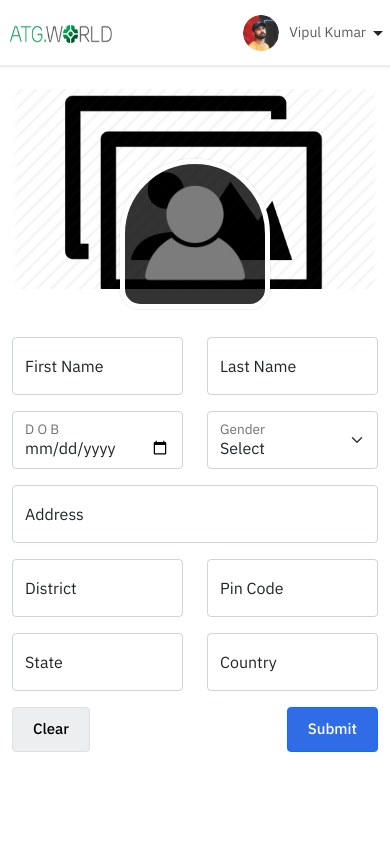
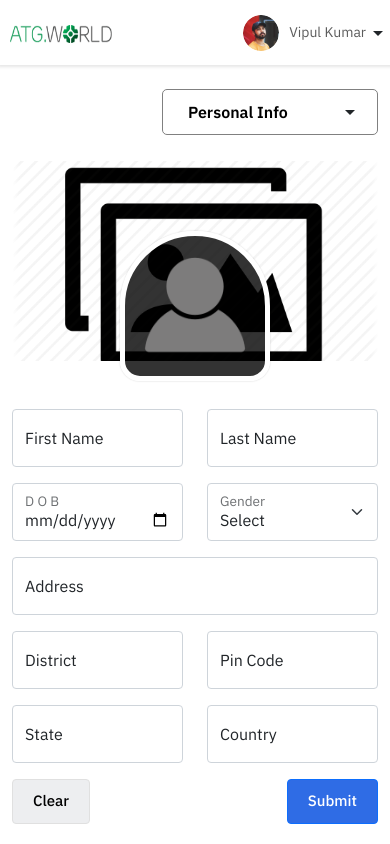
Before and after one commit to vi-kush/Social_Media_App-MERN, a React (Create React App) app: page /profile in a window 390 px wide. Built offline with nearby package versions, Linux system fonts and the light colour scheme; sample sign-in values are in the browser's storage.

Commit message:
responsive add profile

```diff
--- a/src/components/DropDown/DropDown.jsx
+++ b/src/components/DropDown/DropDown.jsx
@@ -5,10 +5,10 @@ import {useState, useRef} from 'react'
 
 const DropDown = (props) => {
 
-    const {navDropDown, linkOptions, options, title} = props
+    const {navDropDown, linkOptions, options, optionObject, title, mxw} = props
 
     const [showDropDownMenu, setShowDropDownMenu] = useState(false);
-    const [dropdownInput, setDropdownInput] = useState((options && options[0]) || "");
+    const [dropdownInput, setDropdownInput] = useState((options && options[0]) || (optionObject && optionObject.filter(v => v.uri === props.section)[0].title.toLowerCase()) || "");
     const dropdownRef = useRef();
 
     const handleClick = (e,update) => {
@@ -18,12 +18,12 @@ const DropDown = (props) => {
     }
 
     return (
-        <div className="dropdown">
+        <div className={`dropdown ${props.className}`}>
             <button className="dropdown_btn" onClick={(e)=>handleClick(e,false)}>
                 {title}
                 {
                     !navDropDown &&
-                    <input type="text" className="dropdown_text" readOnly value={dropdownInput}/>
+                    <input type="text" className="dropdown_text" readOnly value={dropdownInput} style={{maxWidth: `${mxw}px`}}/>
                 }
                 <ArrowDropDownIcon style={(showDropDownMenu ? {transform:"rotate(180deg) translateY(-2px)",transition: "transform 0.3s" } : {transition: "transform 0.3s"})}/>
             </button>
@@ -34,6 +34,15 @@ const DropDown = (props) => {
                {
                     options && options.filter(val=>val !== dropdownInput).map((opt,idx) => (<div onClick={(e)=>handleClick(e,true)} className="item" key={idx} >{opt}</div>))
                }
+               {
+                   optionObject && optionObject.filter(val=> val.title.toLowerCase() !== dropdownInput).map((obj,idx) => (
+                                                                                                                <Link to={`/profile/${obj.uri}`} key={idx} onClick={obj.onclick}>
+                                                                                                                    <div onClick={(e)=>handleClick(e,true)} className="item" >
+                                                                                                                        {obj.title}
+                                                                                                                    </div>
+                                                                                                                </Link>
+                                                                                                            ))
+               }
             </div>
         </div>
     )
--- a/src/components/DropDown/dropdown.css
+++ b/src/components/DropDown/dropdown.css
@@ -22,11 +22,12 @@
     border-radius: 5px;
     display: flex;
     align-items: center;
+    text-transform: capitalize;
 }
 
 .dropdown .dropdown_btn .dropdown_text{
-    max-width: 70px;
-    min-width: 80px;
+    max-width: 80px;
+    min-width: 70px;
     pointer-events: none;
     border: none;
     outline: none;
@@ -39,7 +40,7 @@
 .dropdown .dropdown_menu{
     position: absolute;
     top: 40px;
-    right: 5px;
+    right: 0px;
     width: 100%;
     border-radius: 5px;
     background-color: #f3f3f3ee;
--- a/src/pages/profile/Profile.jsx
+++ b/src/pages/profile/Profile.jsx
@@ -4,7 +4,7 @@ import {Button, Container, Row, Col, Form, FloatingLabel} from 'react-bootstrap'
 import {useState, useContext} from 'react'
 import {useParams, Link, Navigate} from 'react-router-dom'
 import { authContext } from '../../App'
-
+import DropDown from '../../components/DropDown/DropDown'
 
 const Profile = ({section})=>{
 
@@ -13,9 +13,40 @@ const Profile = ({section})=>{
     const [coverImage,setCoverImage] = useState(null);
     const [profileImage,setProfileImage] = useState(null);
 
+    const navItems = [
+        //add uri in section array too
+        {
+            title: "Personal Info",
+            uri: "personalinfo",
+            classname: "sideitem first",
+        },
+        {
+            title: "Security",
+            uri: "security",
+            classname: "sideitem",
+        },
+        {
+            title: "All Posts",
+            uri: "",
+            classname: "sideitem",
+        },
+        {
+            title: "Notification Setting",
+            uri: "",
+            classname: "sideitem",
+        },
+        {
+            title: "Logout",
+            uri: "",
+            classname: "sideitem last",
+            onclick: ()=>{localStorage.removeItem('auth'); setLoggedIn(false);},
+        }
+    ]
+
     const { Section } = useParams();
     if(Section){
         section = Section.toLowerCase();
+        //section name should be same as uri
         if(!["personalinfo","security"].includes(section)) section="personalinfo";
     }
 
@@ -24,45 +55,29 @@ const Profile = ({section})=>{
     return(
         <Container fluid className="add my-4">
             <Row className="" style={{gap:"10px"}}>
-                <Col sm="4" lg="3" className="d-none leftContainer flex-column d-sm-flex align-items-end ">
+                <Col md="4" lg="3" className="d-none leftContainer flex-column d-md-flex align-items-end ">
                     <div className="title mt-2 mb-4 align-self-center">Update Profile</div>
                     <div className="sidemenu">
-                        <Link to="/profile/personalinfo">
-                            <div className={"sideitem first " + (section === "personalinfo" ? "active" : "")}>
-                                Personal Info
-                            </div>
-                        </Link>
-                        <Link to="/profile/security">
-                            <div className={"sideitem " + (section === "security" ? "active" : "")}>
-                                Security
-                            </div>
-                        </Link>
-                        <Link to="">
-                            <div className="sideitem">
-                                View all Posts
-                            </div>
-                        </Link>
-                        <Link to="">
-                            <div className="sideitem">
-                                Notification Setting
-                            </div>
-                        </Link>
-                        <Link to="">
-                            <div className="sideitem last" onClick={()=>{localStorage.removeItem('auth'); setLoggedIn(false); }}>
-                                Logout
-                            </div>
-                        </Link>
+                        {
+                            navItems.map(({uri,classname,onclick,title},idx)=>(
+                                <Link key={idx} to={`/profile/${uri}`}>
+                                    <div className={`${classname} ${section === uri ? " active" : ""}`} onClick={onclick}>
+                                    {title}
+                                    </div>
+                                </Link>
+                            ))
+                        }
                     </div>
                 </Col>
-                {/*
-                <Col sm="3" className="d-flex d-sm-none justify-content-between">
-                    menu
+
+                <Col md="4" lg="8" className="d-flex w-10 d-md-none justify-content-end">
+                    <DropDown mxw={160} section={section} optionObject={navItems} className="profile_setting_dropdown"/>
                 </Col>
-                */}
-                <Col sm="7" lg="8" className="d-flex rightContainer flex-column align-items-start">
+
+                <Col md="7" lg="8" className="d-flex rightContainer flex-column align-items-start">
                     {
                         (section === "personalinfo") &&
-                        <div className="Img mb-3">
+                        <div className="Img my-3">
                             <label className="coverImgLabel" htmlFor="CoverImage">
                                 <img src={coverImage ? URL.createObjectURL(coverImage) : "/images/uploads/users/noUserCoverImage.png"} alt="" className="coverImg" />
                             </label>
@@ -150,7 +165,7 @@ const Profile = ({section})=>{
                     }
                     {
                         (section === "security") &&
-                        <Form className="updateForm">
+                        <Form className="updateForm my-3">
                             <Form.Group >
                                 <Row className="mb-3" >
                                     <Col>
--- a/src/pages/profile/profile.css
+++ b/src/pages/profile/profile.css
@@ -9,10 +9,6 @@ input{
 a{
     text-decoration: none;
     color: #292929;
-
-}
-
-.add .leftContainer a{
 
 }
 
@@ -29,6 +25,7 @@ a{
     align-items: center;
     justify-content: flex-start;
     cursor: pointer;
+    text-transform: capitalize;
 }
 
 .add .leftContainer .sideitem.active{
@@ -165,3 +162,11 @@ a{
     border-radius: 5px;
     color: #5e5f60;
 } */
+
+.profile_setting_dropdown{
+    border: 1px solid gray;
+    padding: 10px 15px;
+    display: flex;
+    justify-content: flex-end;
+    border-radius: 5px;
+}
```
